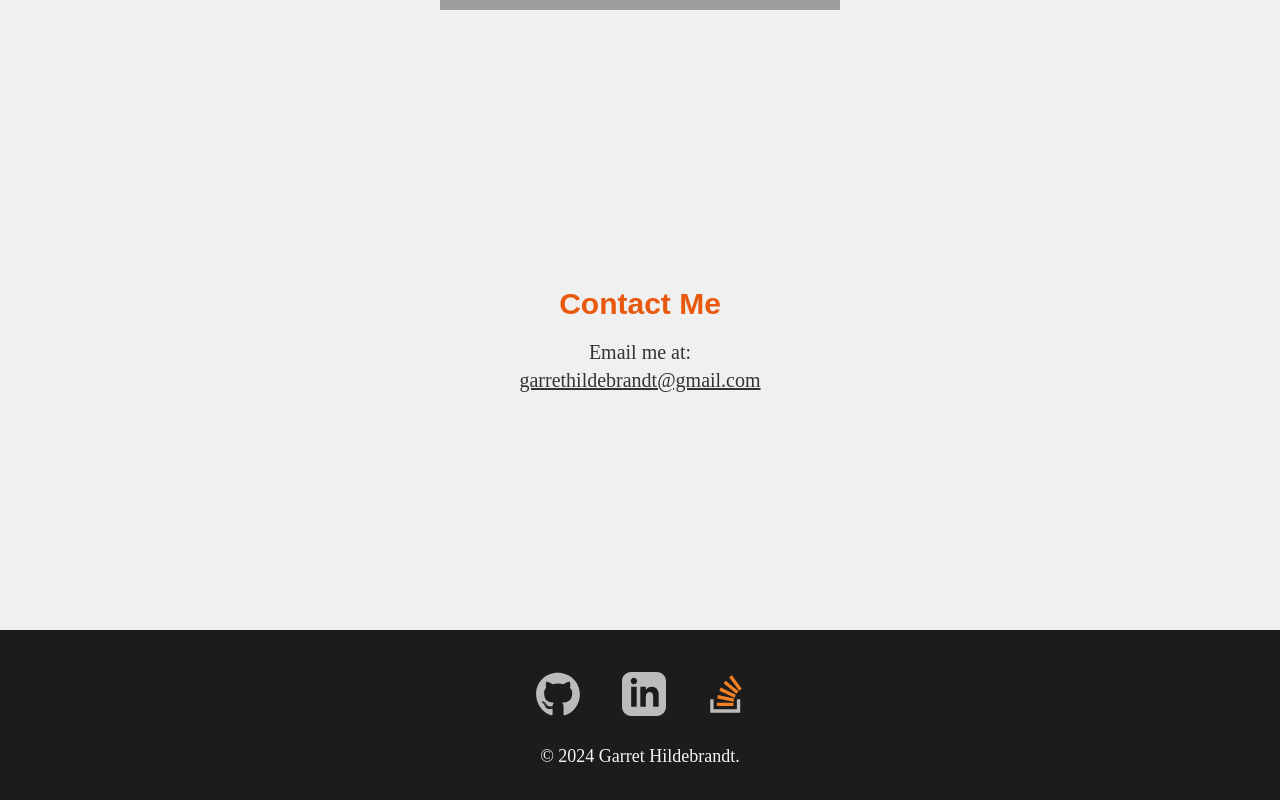
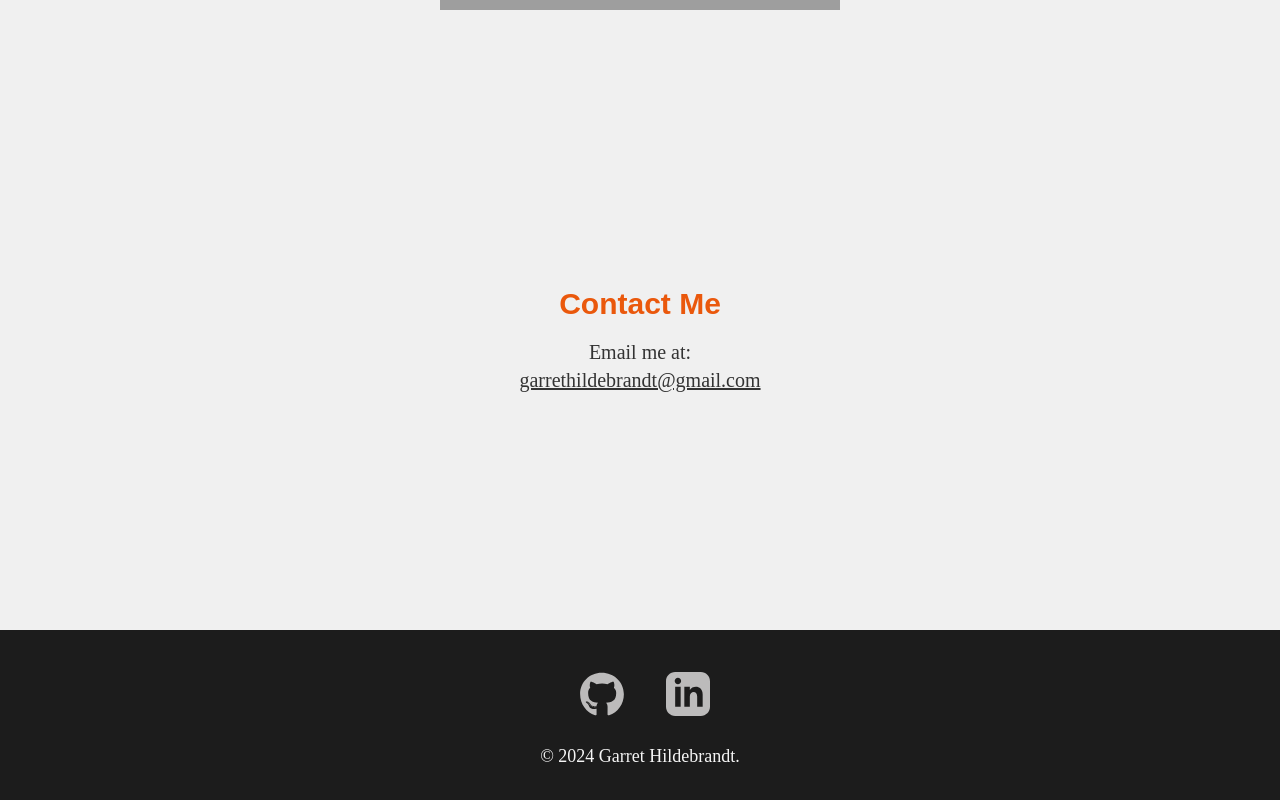
Before and after one commit to garrethil/portfolio, a React (Vite) app: page / in a window 1280 px wide. Shown: the part 2565-3365 px from the top of the page. Built offline with nearby package versions, Linux system fonts and the light colour scheme; grey boxes are pictures that could not be loaded; a web font is replaced by a local one.

Commit message:
change footer anchors to remove stack overflow

```diff
--- a/src/components/Footer.jsx
+++ b/src/components/Footer.jsx
@@ -40,31 +40,6 @@ export default function Footer() {
             </svg>
           </a>
         </li>
-        <li>
-          <a
-            href="https://stackoverflow.com/users/24335262/garret-hildebrandt"
-            target="_blank"
-            rel="noopener noreferrer"
-            className="text-white hover:text-gray-400 transition-colors duration-300"
-            name="stackoverflow profile"
-            aria-label="view stackoverflow profile"
-          >
-            <svg
-              xmlns="http://www.w3.org/2000/svg"
-              className="h-10 w-10 md:h-12 md:w-12 lg:h-14 lg:w-14"
-              viewBox="-10.965 -21.65 95.03 129.9"
-            >
-              <path
-                d="M61.8 78.9V55.7h7.7v30.9H0V55.7h7.7v23.2z"
-                fill="#bcbbbb"
-              />
-              <path
-                d="M16.2 53.5L54 61.4l1.6-7.6-37.8-7.9zm5-18l35 16.3 3.2-7-35-16.4zm9.7-17.2L60.6 43l4.9-5.9-29.7-24.7zM50.1 0l-6.2 4.6 23 31 6.2-4.6zM15.4 71.1H54v-7.7H15.4z"
-                fill="#f48023"
-              />
-            </svg>
-          </a>
-        </li>
       </ul>
       <div className="text-center text-primary-text mt-4 text-sm md:text-base lg:text-lg">
         &copy; {new Date().getFullYear()} Garret Hildebrandt.
```
